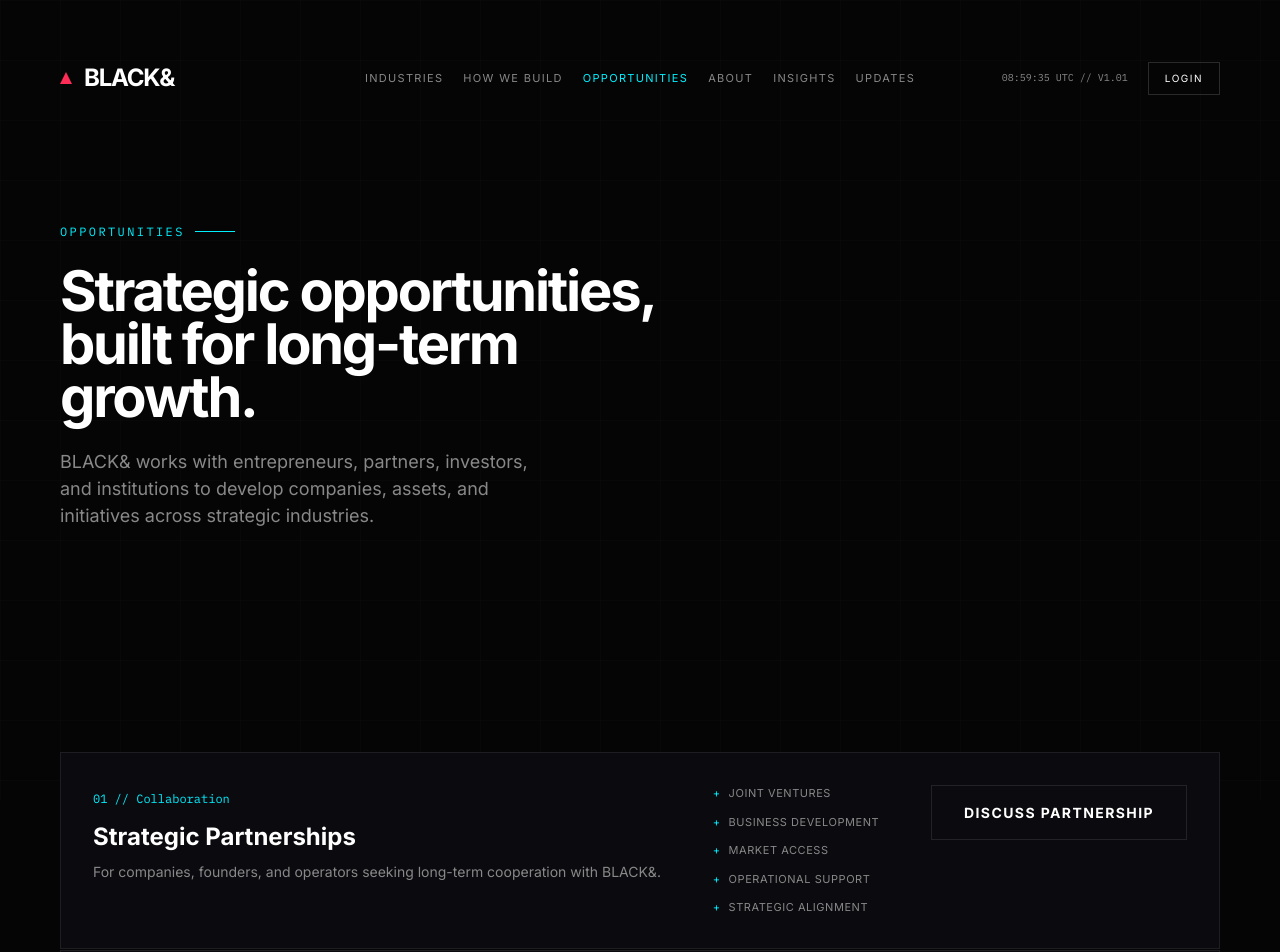
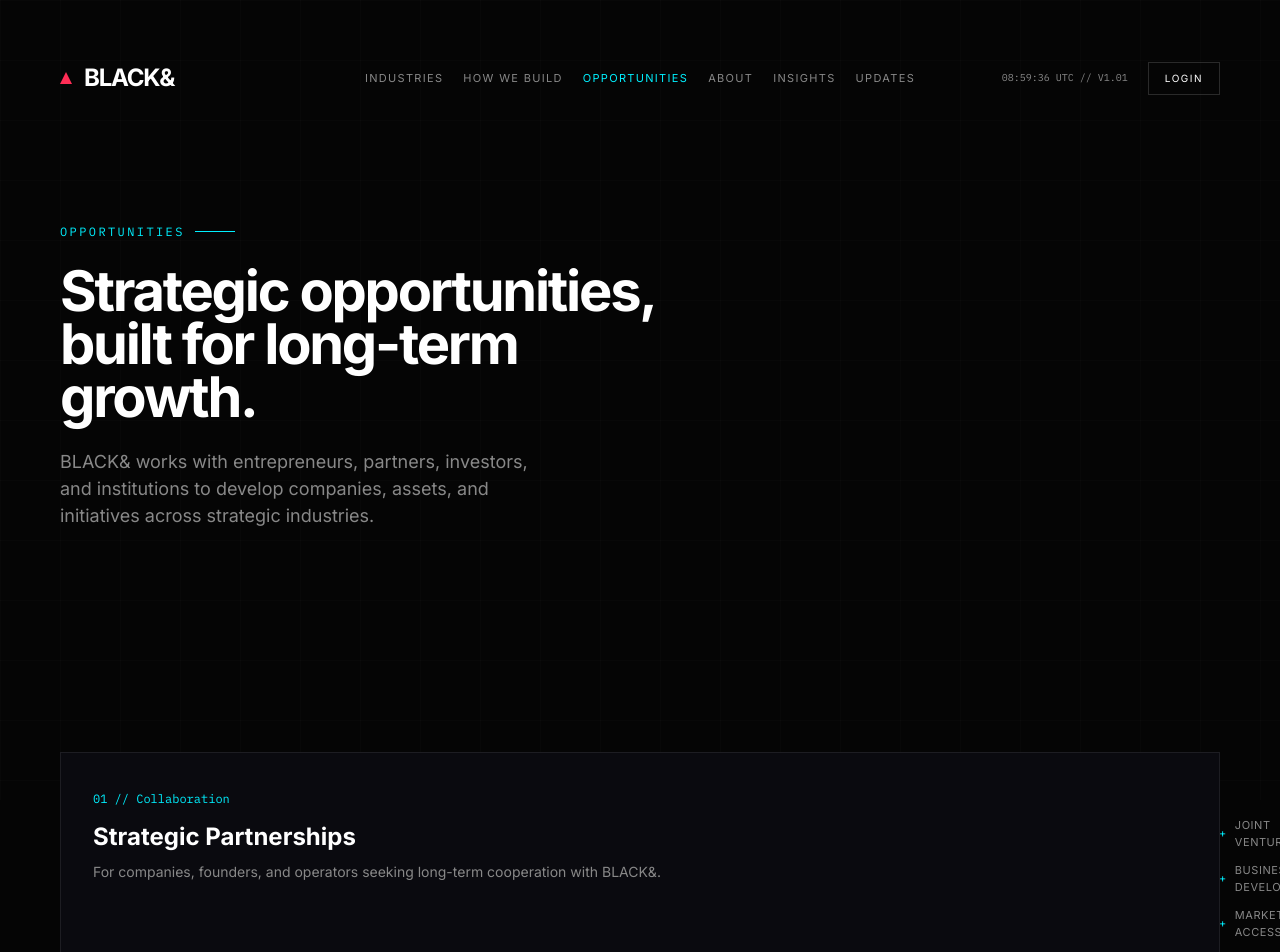
Before and after one commit to blackandb/aeth, a Next.js app: page /opportunities in a window 1280 px wide. Shown: the top 952 px of the page. Built offline with nearby package versions, Linux system fonts and the light colour scheme.

Commit message:
Update page.tsx

```diff
--- a/src/app/opportunities/page.tsx
+++ b/src/app/opportunities/page.tsx
@@ -88,11 +88,12 @@ export default function OpportunitiesPage() {
           {opportunities.map((opp, i) => (
             <div
               key={opp.title}
-              className={`aeth-card flex flex-col gap-6 lg:flex-row lg:items-start lg:justify-between ${
+              className={`aeth-card flex flex-col gap-8 lg:flex-row lg:items-start lg:justify-between ${
                 opp.accent ? "border-accent-cyan/20" : ""
               }`}
             >
-              <div className="max-w-[500px]">
+              {/* Coloana 1: Titlu + Descriere — latime fixa */}
+              <div className="w-full max-w-[420px] shrink-0">
                 <span className="section-number">
                   {String(i + 1).padStart(2, "0")} // {opp.status}
                 </span>
@@ -102,7 +103,8 @@ export default function OpportunitiesPage() {
                 </p>
               </div>
 
-              <div className="flex flex-col gap-3">
+              {/* Coloana 2: Lista de items — latime fixa, aliniata sus */}
+              <div className="flex w-full max-w-[280px] flex-col gap-3 lg:pt-8">
                 {opp.items.map((item) => (
                   <div
                     key={item}
@@ -114,10 +116,13 @@ export default function OpportunitiesPage() {
                 ))}
               </div>
 
-              <div className="shrink-0">
+              {/* Coloana 3: Buton — latime fixa, aliniat sus, aceeasi dimensiune */}
+              <div className="shrink-0 lg:pt-8">
                 <Link
                   href={opp.href}
-                  className={`btn ${opp.accent ? "btn-primary" : "btn-secondary"}`}
+                  className={`btn block w-[220px] text-center ${
+                    opp.accent ? "btn-primary" : "btn-secondary"
+                  }`}
                 >
                   {opp.cta}
                 </Link>
```
